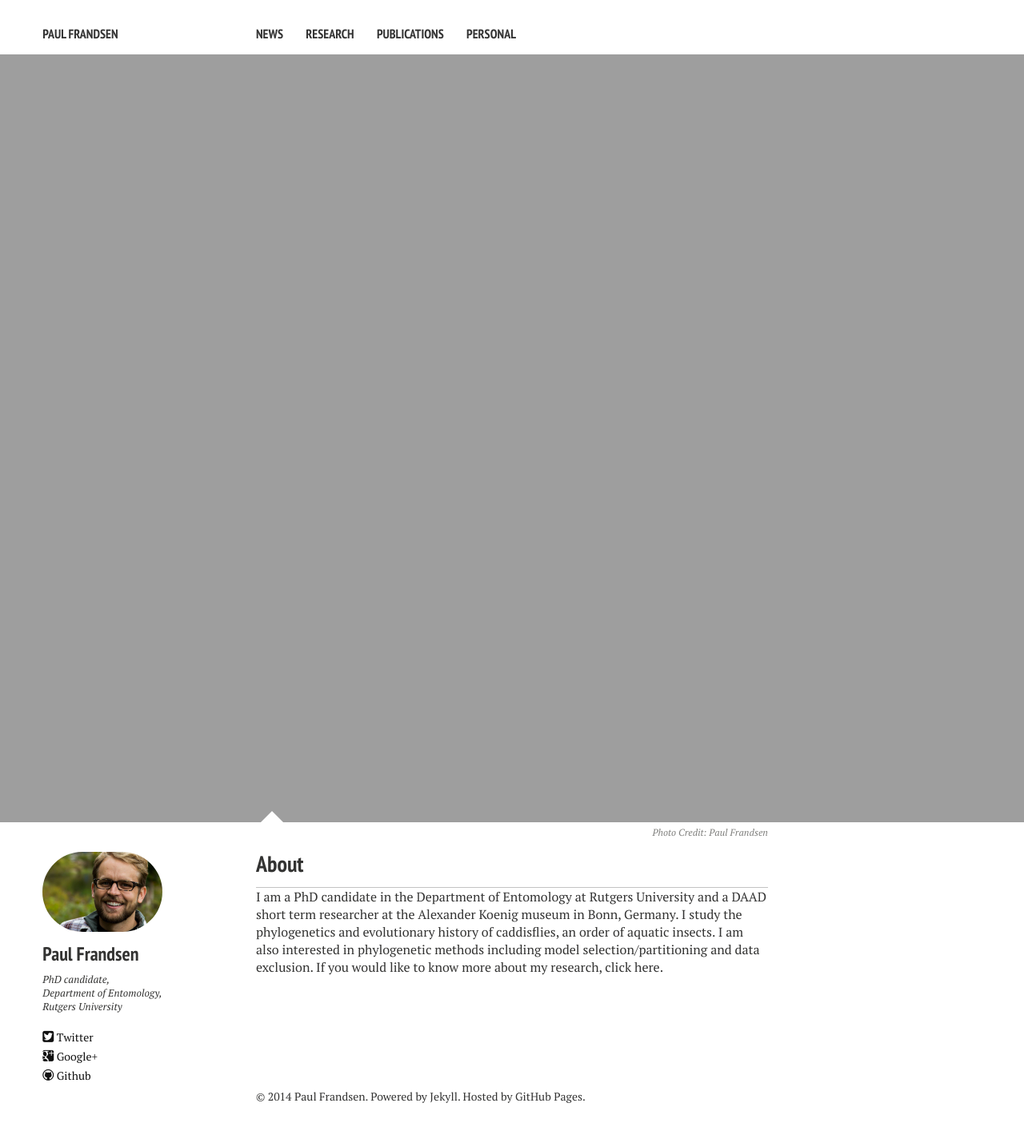
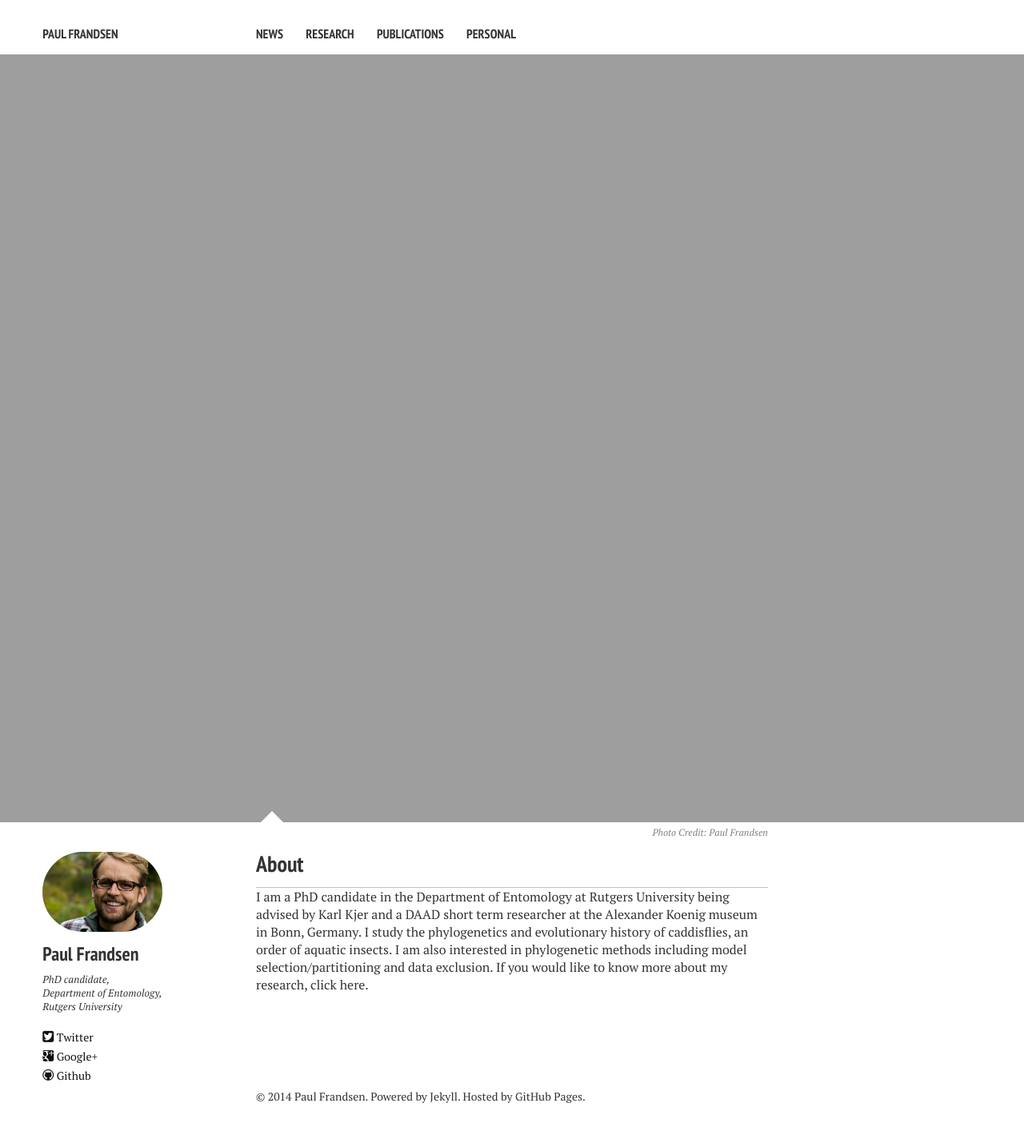
Before and after one commit to pbfrandsen/pbfrandsen.github.io, a Jekyll site: the page built from index.md, in a window 1280 px wide. Shown: the whole page at 80% size. Built offline with Jekyll 4.4.1, drawn with Linux system fonts in a browser that asks for light colours; nearby versions of some CDN libraries.

Commit message:
updated about page

```diff
--- a/_layouts/home.html
+++ b/_layouts/home.html
@@ -51,7 +51,7 @@
  -->
 <div id="index">
   <h3>About</h3>
-  <p>I am a PhD candidate in the <a href="http://www-rci.rutgers.edu/~insects/">Department of Entomology at Rutgers University</a> and a <a href="https://www.daad.org">DAAD</a> short term researcher at the <a href="http://www.zfmk.de/index.en.html">Alexander Koenig museum</a> in Bonn, Germany. I study the phylogenetics and evolutionary history of caddisflies, an order of aquatic insects. I am also interested in phylogenetic methods including model selection/partitioning and data exclusion. If you would like to know more about my research, click <a href="{{ site.url}}/research/">here</a>.</p>
+  <p>I am a PhD candidate in the <a href="http://www-rci.rutgers.edu/~insects/">Department of Entomology at Rutgers University</a> being advised by <a href="http://www-rci.rutgers.edu/~insects/kjer.htm">Karl Kjer</a> and a <a href="https://www.daad.org">DAAD</a> short term researcher at the <a href="http://www.zfmk.de/index.en.html">Alexander Koenig museum</a> in Bonn, Germany. I study the phylogenetics and evolutionary history of caddisflies, an order of aquatic insects. I am also interested in phylogenetic methods including model selection/partitioning and data exclusion. If you would like to know more about my research, click <a href="{{ site.url}}/research/">here</a>.</p>
 </div>
 
 <div class="footer-wrap">
```
